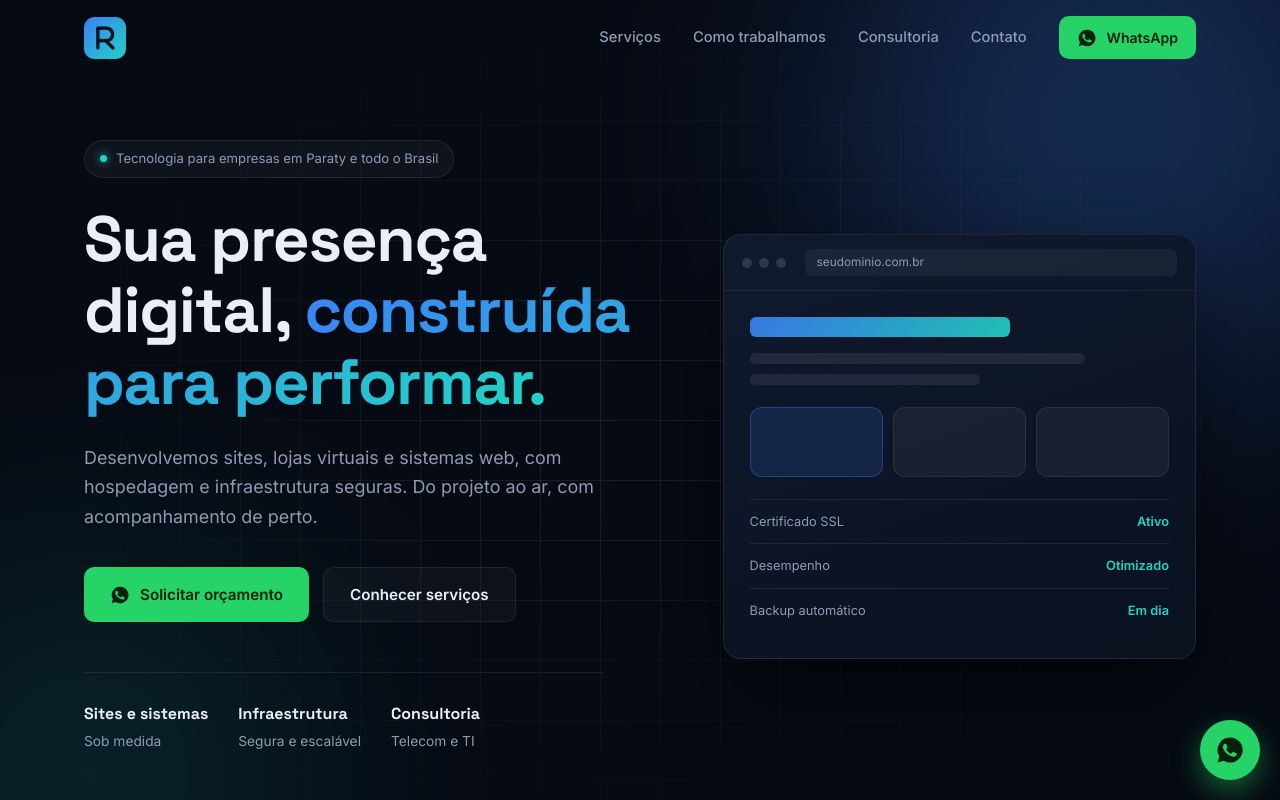
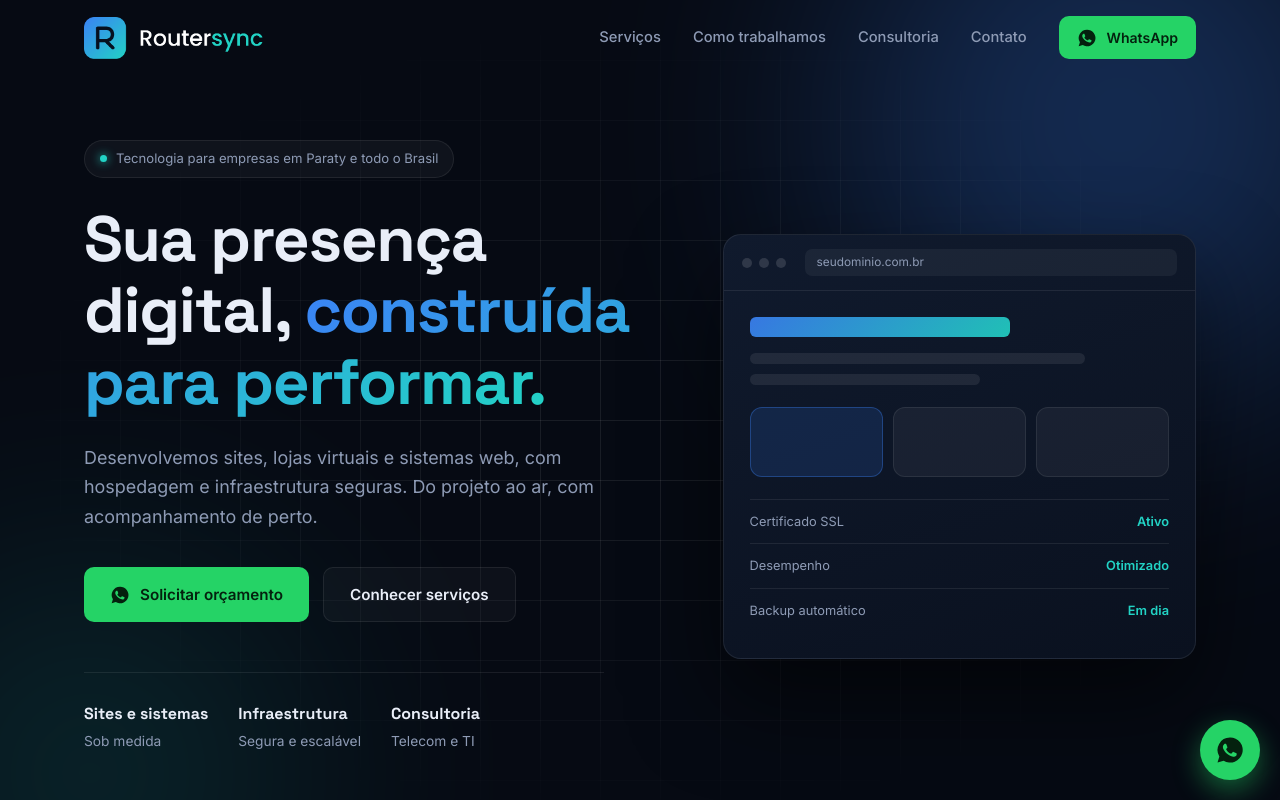
Before and after one commit to Routersync-Tecnologia/routersync, a plain HTML site: page index.html in a window 1280 px wide. Shown: the top 800 px of the page. Drawn offline with Linux system fonts and the light colour scheme.

Commit message:
Update logo image source in index.html

```diff
--- a/index.html
+++ b/index.html
@@ -156,7 +156,7 @@ footer .wrap{display:flex;justify-content:space-between;flex-wrap:wrap;gap:12px}
 <header id="hd">
   <div class="wrap nav">
     <!-- LOGO: troque COLE_AQUI_O_LINK_DO_LOGO pelo link da sua imagem -->
-    <a href="#inicio" class="logo"><img src="images/icone-routersync.png" alt="Routersync Tecnologia"></a>
+    <a href="#inicio" class="logo"><img src="images/logo-routersync.png" alt="Routersync Tecnologia"></a>
     <nav class="menu" id="menu">
       <a href="#servicos">Serviços</a>
       <a href="#processo">Como trabalhamos</a>
```
